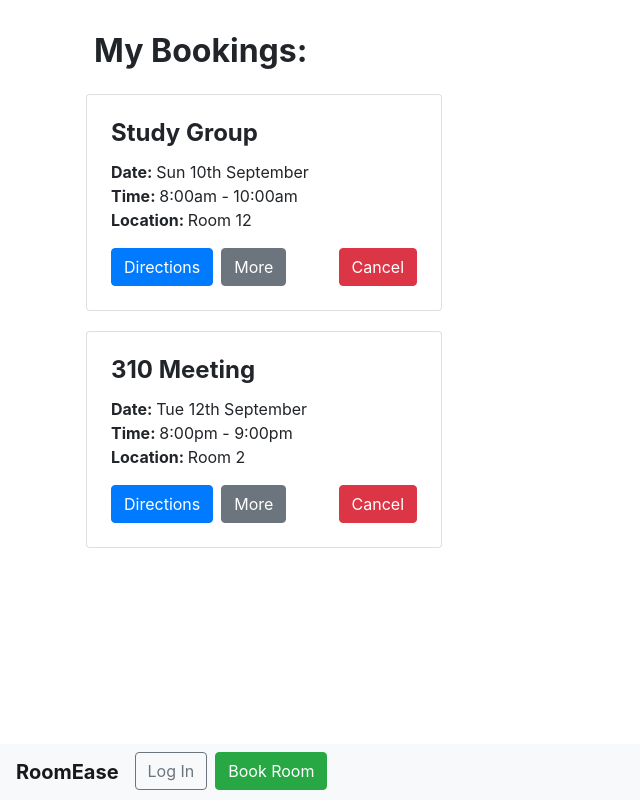
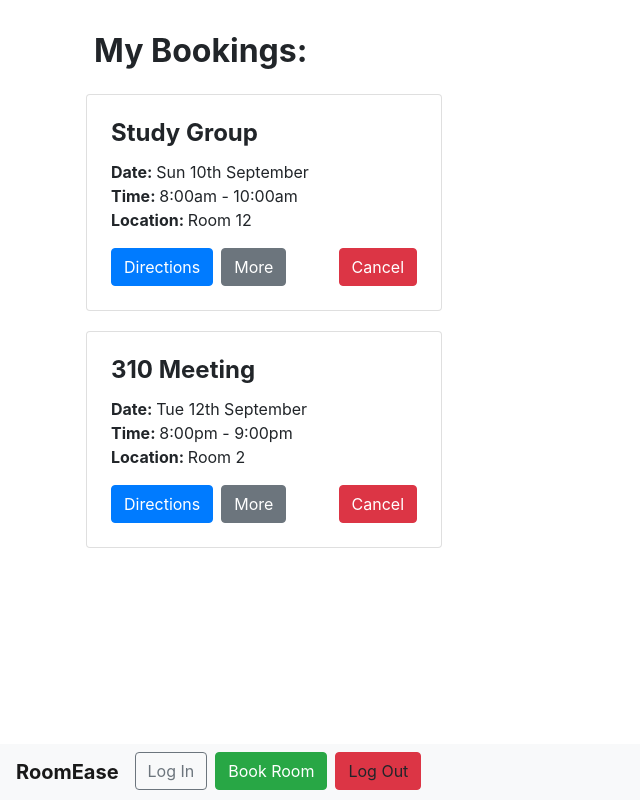
Before and after one commit to bradwindy/OneRoom, a React (Create React App) app in the folder app/: page / in a window 1280 px wide. Shown: the whole page, without its empty margins (0-640 px from the left). Built offline with nearby package versions, Linux system fonts and the light colour scheme.

Commit message:
Logout feature implemented and tested, jwt token removed from local storage

```diff
--- a/app/src/components/Nav.jsx
+++ b/app/src/components/Nav.jsx
@@ -1,6 +1,15 @@
 import React, {Component} from 'react';
 
+
 class Nav extends Component {
+
+    logout = event => {
+        // Stopping the browser from reloading the page
+        //event.preventDefault();
+        localStorage.removeItem('jwtToken')// remove stored local storage JWT token
+        window.location.href = "/login";
+    };
+
     render() {
         // noinspection HtmlUnknownTarget
         return (
@@ -18,7 +27,10 @@ class Nav extends Component {
                         </li>
 
                         <li className="nav-item">
-                            <a className="btn btn-success" href="/book/date" role="button">Book Room</a>
+                            <a className="btn btn-success mr-2" href="/book/date" role="button">Book Room</a>
+                        </li>
+                        <li className="nav-item">
+                            <a className="btn btn-danger" onClick={this.logout} role="button">Log Out</a>
                         </li>
                     </ul>
                 </div>
```
